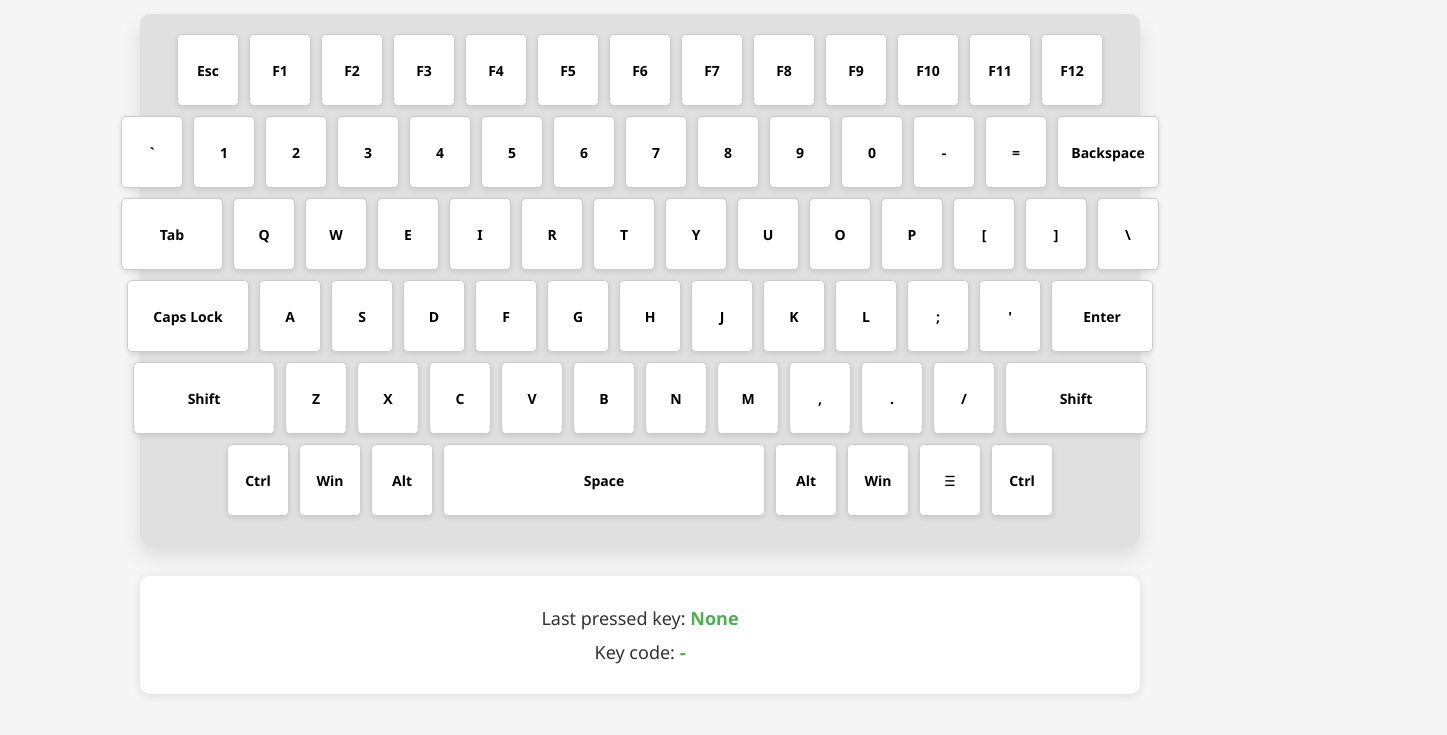
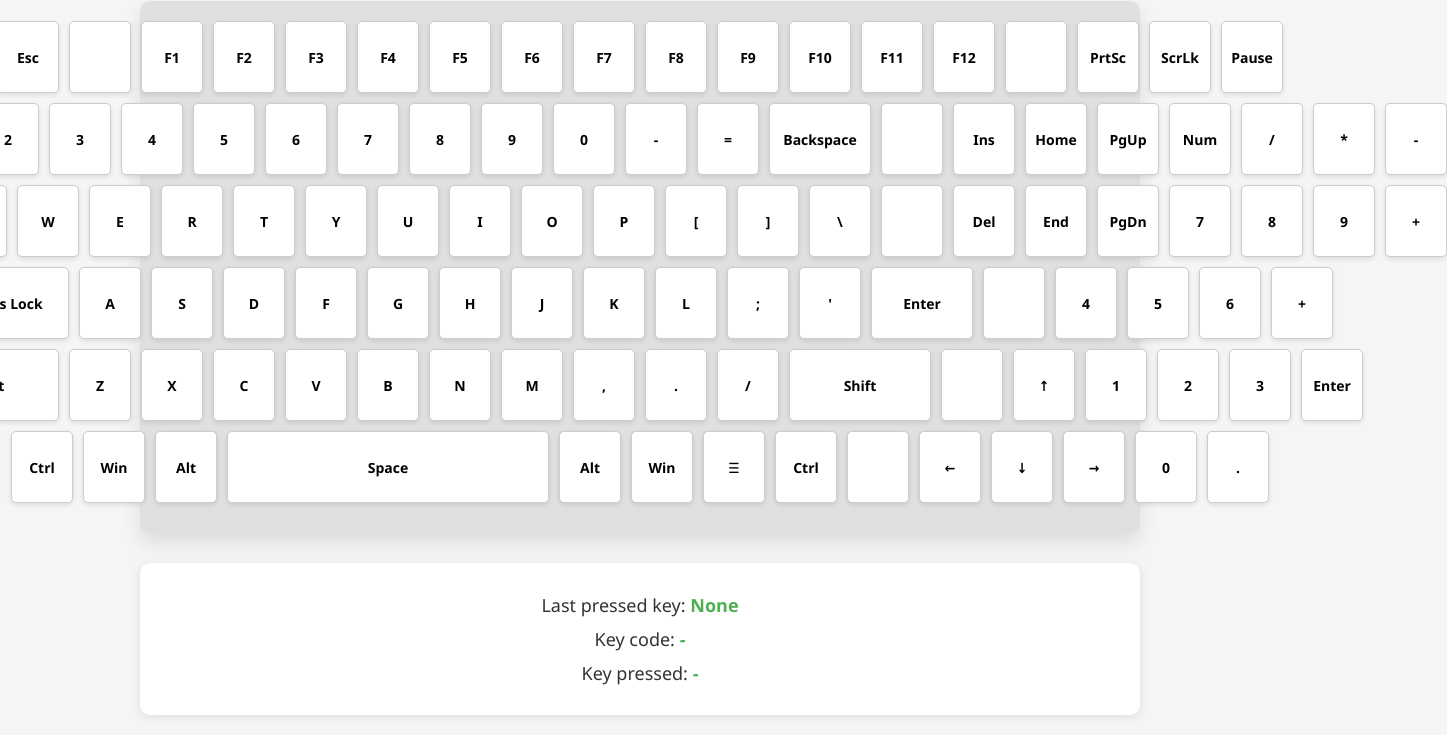
Before and after one commit to SoumaCh03/Keyboard-Tester, a plain HTML site: page index.html in a window 1280 px wide. Shown: the part 113-848 px from the top of the page, 1447 px wide, since content can reach past the window. Drawn offline with Linux system fonts and the light colour scheme.

Commit message:
index.html

```diff
--- a/index.html
+++ b/index.html
@@ -3,16 +3,17 @@
 <head>
     <meta charset="UTF-8">
     <meta name="viewport" content="width=device-width, initial-scale=1.0">
-    <title>Keyboard Tester</title>
+    <title>Full-Size Keyboard Tester</title>
     <link rel="stylesheet" href="styles.css">
 </head>
 <body>
     <div class="container">
-        <h1>Keyboard Tester</h1>
+        <h1>Full-Size Keyboard Tester</h1>
         <div class="keyboard">
             <!-- First Row -->
             <div class="row">
                 <div class="key" data-key="Escape">Esc</div>
+                <div class="key spacer"></div>
                 <div class="key" data-key="F1">F1</div>
                 <div class="key" data-key="F2">F2</div>
                 <div class="key" data-key="F3">F3</div>
@@ -25,6 +26,10 @@
                 <div class="key" data-key="F10">F10</div>
                 <div class="key" data-key="F11">F11</div>
                 <div class="key" data-key="F12">F12</div>
+                <div class="key spacer"></div>
+                <div class="key" data-key="PrintScreen">PrtSc</div>
+                <div class="key" data-key="ScrollLock">ScrLk</div>
+                <div class="key" data-key="Pause">Pause</div>
             </div>
 
             <!-- Second Row -->
@@ -43,6 +48,14 @@
                 <div class="key" data-key="Minus">-</div>
                 <div class="key" data-key="Equal">=</div>
                 <div class="key wide" data-key="Backspace">Backspace</div>
+                <div class="key spacer"></div>
+                <div class="key" data-key="Insert">Ins</div>
+                <div class="key" data-key="Home">Home</div>
+                <div class="key" data-key="PageUp">PgUp</div>
+                <div class="key" data-key="NumLock">Num</div>
+                <div class="key" data-key="NumpadDivide">/</div>
+                <div class="key" data-key="NumpadMultiply">*</div>
+                <div class="key" data-key="NumpadSubtract">-</div>
             </div>
 
             <!-- Third Row -->
@@ -51,16 +64,24 @@
                 <div class="key" data-key="KeyQ">Q</div>
                 <div class="key" data-key="KeyW">W</div>
                 <div class="key" data-key="KeyE">E</div>
-                <div class="key" data-key="KeyI">I</div>
                 <div class="key" data-key="KeyR">R</div>
                 <div class="key" data-key="KeyT">T</div>
                 <div class="key" data-key="KeyY">Y</div>
                 <div class="key" data-key="KeyU">U</div>
+                <div class="key" data-key="KeyI">I</div>
                 <div class="key" data-key="KeyO">O</div>
                 <div class="key" data-key="KeyP">P</div>
                 <div class="key" data-key="BracketLeft">[</div>
                 <div class="key" data-key="BracketRight">]</div>
                 <div class="key" data-key="Backslash">\</div>
+                <div class="key spacer"></div>
+                <div class="key" data-key="Delete">Del</div>
+                <div class="key" data-key="End">End</div>
+                <div class="key" data-key="PageDown">PgDn</div>
+                <div class="key" data-key="Numpad7">7</div>
+                <div class="key" data-key="Numpad8">8</div>
+                <div class="key" data-key="Numpad9">9</div>
+                <div class="key" data-key="NumpadAdd">+</div>
             </div>
 
             <!-- Fourth Row -->
@@ -78,6 +99,11 @@
                 <div class="key" data-key="Semicolon">;</div>
                 <div class="key" data-key="Quote">'</div>
                 <div class="key wide" data-key="Enter">Enter</div>
+                <div class="key spacer"></div>
+                <div class="key" data-key="Numpad4">4</div>
+                <div class="key" data-key="Numpad5">5</div>
+                <div class="key" data-key="Numpad6">6</div>
+                <div class="key" data-key="NumpadAdd">+</div>
             </div>
 
             <!-- Fifth Row -->
@@ -94,6 +120,12 @@
                 <div class="key" data-key="Period">.</div>
                 <div class="key" data-key="Slash">/</div>
                 <div class="key xx-wide" data-key="ShiftRight">Shift</div>
+                <div class="key spacer"></div>
+                <div class="key" data-key="ArrowUp">↑</div>
+                <div class="key" data-key="Numpad1">1</div>
+                <div class="key" data-key="Numpad2">2</div>
+                <div class="key" data-key="Numpad3">3</div>
+                <div class="key" data-key="NumpadEnter">Enter</div>
             </div>
 
             <!-- Sixth Row -->
@@ -106,12 +138,19 @@
                 <div class="key" data-key="MetaRight">Win</div>
                 <div class="key" data-key="ContextMenu">☰</div>
                 <div class="key" data-key="ControlRight">Ctrl</div>
+                <div class="key spacer"></div>
+                <div class="key" data-key="ArrowLeft">←</div>
+                <div class="key" data-key="ArrowDown">↓</div>
+                <div class="key" data-key="ArrowRight">→</div>
+                <div class="key" data-key="Numpad0">0</div>
+                <div class="key" data-key="NumpadDecimal">.</div>
             </div>
         </div>
 
         <div class="output">
             <p>Last pressed key: <span id="last-key">None</span></p>
             <p>Key code: <span id="key-code">-</span></p>
+            <p>Key pressed: <span id="key-pressed">-</span></p>
         </div>
     </div>
 
```
